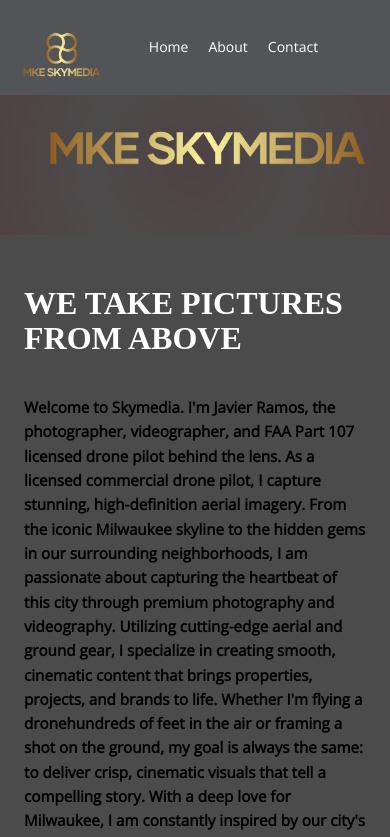
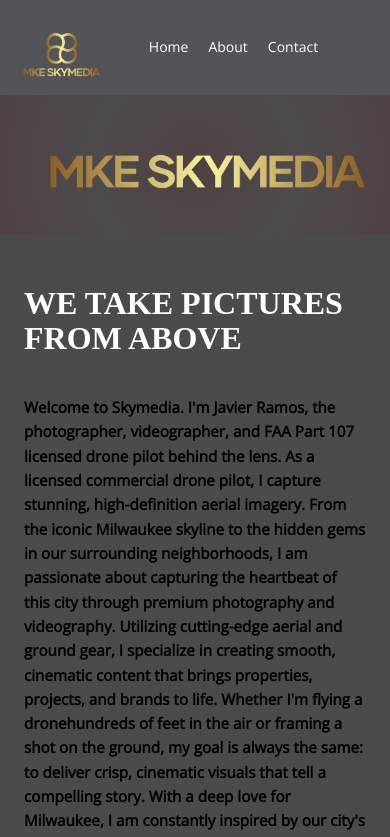
Before and after one commit to Noah-Ram52/MKESkyMedia, a React (Vite) app: page /#/about in a window 390 px wide. Shown: the top 837 px of the page. Built offline with nearby package versions, Linux system fonts and the light colour scheme.

Commit message:
Fixing Image Position Responsive Designs 0.8

```diff
--- a/src/components/About/About.css
+++ b/src/components/About/About.css
@@ -132,7 +132,7 @@
     width: 100%;
     background-image: url('/src/assets/MKE SKYMEDIA _text_only.png');
     bottom: 0;
-    transform: translate(3%,-55%);
+    transform: translate(3%,-49%);
   }
 
   .about__text {
```
